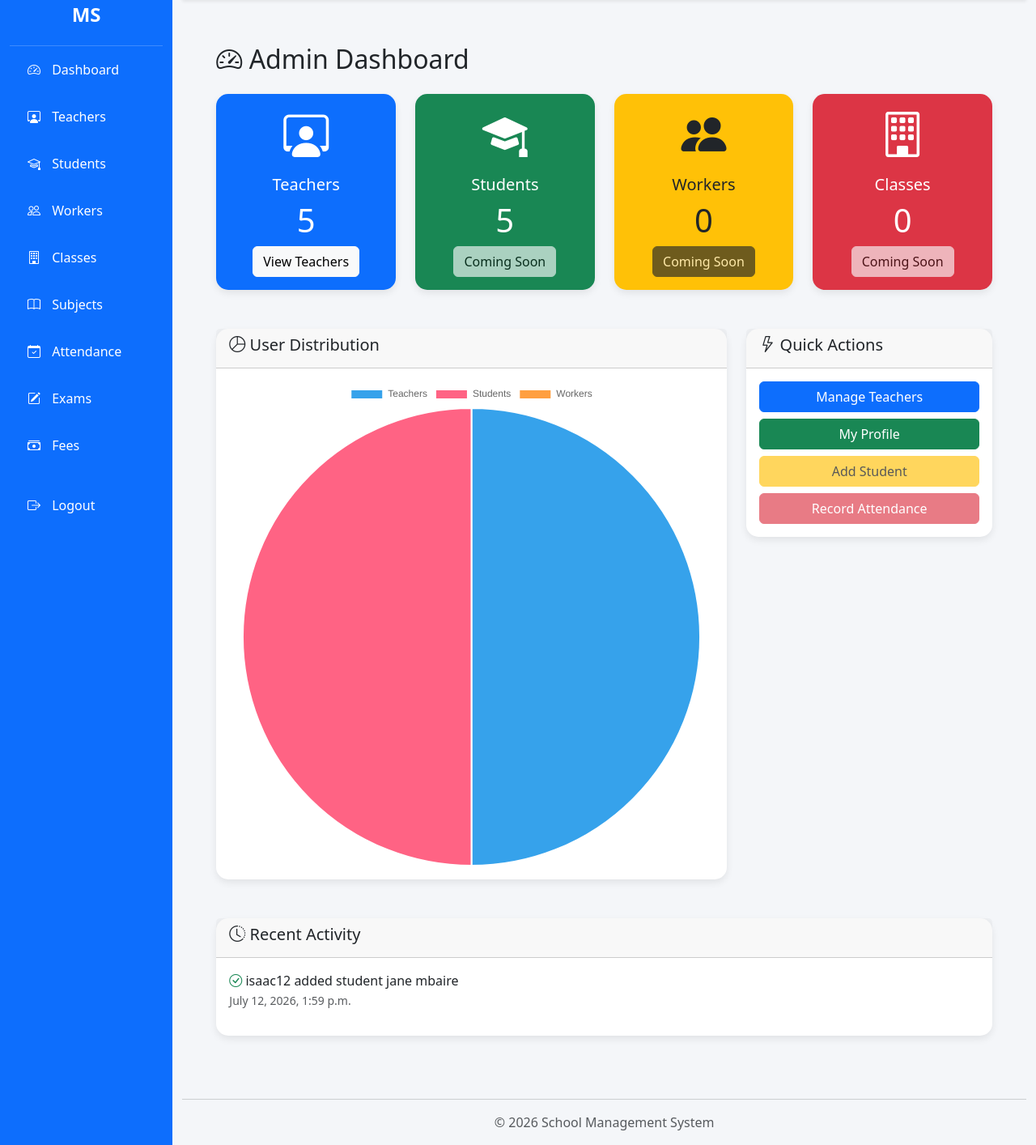
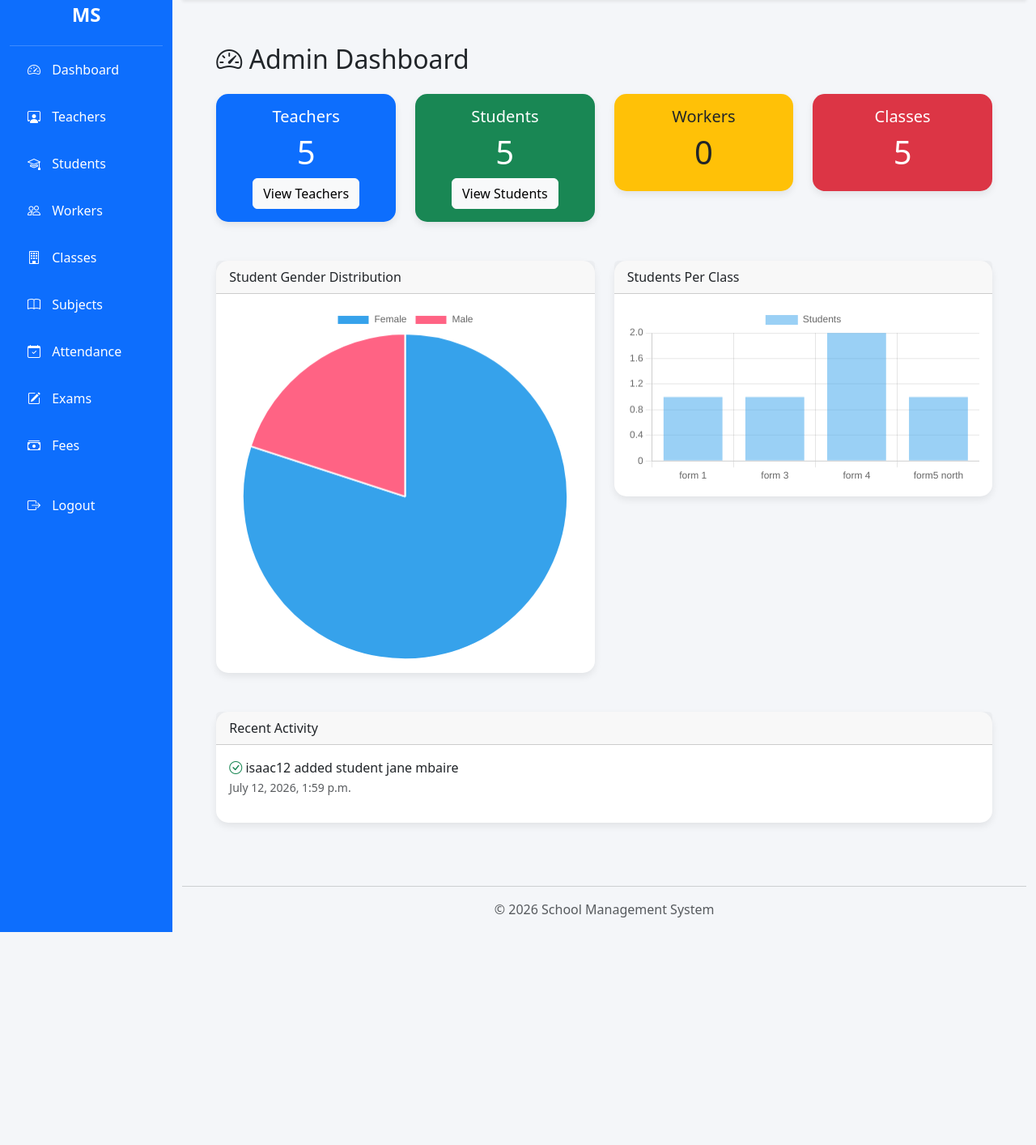
Before and after one commit to iasc12/SCHOOLMANAGEMENTSYSTEM, a Django app: page /admin-dashboard/ in a window 1280 px wide. Shown: the part 56-1470 px from the top of the page at 81% size. After the commit the page ends 1207 px from the top, so only its background shows below. Run offline with Django 5.2, Linux system fonts and the light colour scheme; a user stored in the database is signed in; data comes from the database, SQL or seed files in the repository.

Commit message:
add dashboard analytics and class statistics

```diff
--- a/dashboard/views.py
+++ b/dashboard/views.py
@@ -1,57 +1,69 @@
 from django.shortcuts import render
 from django.contrib.admin.views.decorators import staff_member_required
+from django.db.models import Count
 
 from teachers.models import Teacher
 from students.models import Student
+from classes.models import SchoolClass
 
 from .models import Activity
-
 
 
 @staff_member_required
 def admin_dashboard(request):
 
+    # Dashboard counts
+    teacher_count = Teacher.objects.count()
+    student_count = Student.objects.count()
+    class_count = SchoolClass.objects.count()
 
-    teacher_count = Teacher.objects.count()
-
-
-    student_count = Student.objects.count()
-
-
-    # Temporary until modules are created
-
+    # Temporary until Worker module is created
     worker_count = 0
 
-    class_count = 0
+    # Recent activities
+    activities = Activity.objects.order_by("-created_at")[:5]
 
+    # -----------------------------
+    # Student Gender Statistics
+    # -----------------------------
+    gender_data = (
+        Student.objects
+        .values("gender")
+        .annotate(total=Count("id"))
+    )
 
+    gender_labels = [item["gender"] for item in gender_data]
+    gender_values = [item["total"] for item in gender_data]
 
-    activities = Activity.objects.all()[:5]
+    # -----------------------------
+    # Students Per Class Statistics
+    # -----------------------------
+    class_data = (
+        Student.objects
+        .values("school_class__name")
+        .annotate(total=Count("id"))
+        .order_by("school_class__name")
+    )
 
-
+    class_labels = [item["school_class__name"] for item in class_data]
+    class_values = [item["total"] for item in class_data]
 
     context = {
-
         "teacher_count": teacher_count,
-
         "student_count": student_count,
-
         "worker_count": worker_count,
-
         "class_count": class_count,
-
         "activities": activities,
 
+        # Chart data
+        "gender_labels": gender_labels,
+        "gender_values": gender_values,
+        "class_labels": class_labels,
+        "class_values": class_values,
     }
 
-
-
     return render(
-
         request,
-
         "dashboard/home.html",
-
-        context
-
+        context,
     )
--- a/templates/dashboard/home.html
+++ b/templates/dashboard/home.html
@@ -1,6 +1,8 @@
 {% extends "base.html" %}
 
+
 {% block content %}
+
 
 <div class="container-fluid">
 
@@ -20,40 +22,159 @@
     <div class="row g-4">
 
 
-        <!-- Teachers -->
+        <div class="col-md-3">
+
+            <div class="card bg-primary text-white text-center">
+
+                <div class="card-body">
+
+
+                    <h5>
+                        Teachers
+                    </h5>
+
+
+                    <h1>
+                        {{ teacher_count }}
+                    </h1>
+
+
+                    <a href="{% url 'teacher_list' %}"
+                       class="btn btn-light">
+
+                        View Teachers
+
+                    </a>
+
+
+                </div>
+
+            </div>
+
+        </div>
+
+
+
+
 
         <div class="col-md-3">
 
-            <div class="card bg-primary text-white text-center">
+            <div class="card bg-success text-white text-center">
+
+                <div class="card-body">
+
+
+                    <h5>
+                        Students
+                    </h5>
+
+
+                    <h1>
+                        {{ student_count }}
+                    </h1>
+
+
+                    <a href="/students/"
+                       class="btn btn-light">
+
+                        View Students
+
+                    </a>
+
+
+                </div>
+
+            </div>
+
+        </div>
+
+
+
+
+
+        <div class="col-md-3">
+
+            <div class="card bg-warning text-dark text-center">
+
+                <div class="card-body">
+
+
+                    <h5>
+                        Workers
+                    </h5>
+
+
+                    <h1>
+                        {{ worker_count }}
+                    </h1>
+
+
+                </div>
+
+            </div>
+
+        </div>
+
+
+
+
+
+        <div class="col-md-3">
+
+            <div class="card bg-danger text-white text-center">
+
+                <div class="card-body">
+
+
+                    <h5>
+                        Classes
+                    </h5>
+
+
+                    <h1>
+                        {{ class_count }}
+                    </h1>
+
+
+                </div>
+
+            </div>
+
+        </div>
+
+
+    </div>
+
+
+
+
+
+    <!-- Charts -->
+
+    <div class="row mt-5">
+
+
+
+        <!-- Gender Chart -->
+
+
+        <div class="col-md-6">
+
+
+            <div class="card">
+
+
+                <div class="card-header">
+
+                    Student Gender Distribution
+
+                </div>
 
 
                 <div class="card-body">
 
 
-                    <i class="bi bi-person-workspace display-4"></i>
-
-
-                    <h5 class="mt-3">
-
-                        Teachers
-
-                    </h5>
-
-
-                    <h1>
-
-                        {{ teacher_count }}
-
-                    </h1>
-
-
-                    <a href="{% url 'teacher_list' %}"
-
-                       class="btn btn-light">
-
-                        View Teachers
-
-                    </a>
+                    <canvas id="genderChart"></canvas>
 
 
                 </div>
@@ -68,157 +189,10 @@
 
 
 
-        <!-- Students -->
-
-        <div class="col-md-3">
+        <!-- Class Chart -->
 
 
-            <div class="card bg-success text-white text-center">
-
-
-                <div class="card-body">
-
-
-                    <i class="bi bi-mortarboard-fill display-4"></i>
-
-
-                    <h5 class="mt-3">
-
-                        Students
-
-                    </h5>
-
-
-                    <h1>
-
-                        {{ student_count }}
-
-                    </h1>
-
-
-                    <button class="btn btn-light" disabled>
-
-                        Coming Soon
-
-                    </button>
-
-
-                </div>
-
-
-            </div>
-
-
-        </div>
-
-
-
-
-
-        <!-- Workers -->
-
-        <div class="col-md-3">
-
-
-            <div class="card bg-warning text-dark text-center">
-
-
-                <div class="card-body">
-
-
-                    <i class="bi bi-people-fill display-4"></i>
-
-
-                    <h5 class="mt-3">
-
-                        Workers
-
-                    </h5>
-
-
-                    <h1>
-
-                        {{ worker_count }}
-
-                    </h1>
-
-
-                    <button class="btn btn-dark" disabled>
-
-                        Coming Soon
-
-                    </button>
-
-
-                </div>
-
-
-            </div>
-
-
-        </div>
-
-
-
-
-
-        <!-- Classes -->
-
-        <div class="col-md-3">
-
-
-            <div class="card bg-danger text-white text-center">
-
-
-                <div class="card-body">
-
-
-                    <i class="bi bi-building display-4"></i>
-
-
-                    <h5 class="mt-3">
-
-                        Classes
-
-                    </h5>
-
-
-                    <h1>
-
-                        {{ class_count }}
-
-                    </h1>
-
-
-                    <button class="btn btn-light" disabled>
-
-                        Coming Soon
-
-                    </button>
-
-
-                </div>
-
-
-            </div>
-
-
-        </div>
-
-
-
-    </div>
-
-
-
-
-
-    <!-- Chart -->
-
-    <div class="row mt-5">
-
-
-        <div class="col-md-8">
+        <div class="col-md-6">
 
 
             <div class="card">
@@ -226,100 +200,15 @@
 
                 <div class="card-header">
 
-
-                    <h5>
-
-                        <i class="bi bi-pie-chart"></i>
-
-                        User Distribution
-
-                    </h5>
-
+                    Students Per Class
 
                 </div>
-
 
 
                 <div class="card-body">
 
 
-                    <canvas id="userChart"></canvas>
-
-
-                </div>
-
-
-            </div>
-
-
-        </div>
-
-
-
-
-
-        <!-- Quick Actions -->
-
-
-        <div class="col-md-4">
-
-
-            <div class="card">
-
-
-                <div class="card-header">
-
-
-                    <h5>
-
-                        <i class="bi bi-lightning"></i>
-
-                        Quick Actions
-
-                    </h5>
-
-
-                </div>
-
-
-
-                <div class="card-body d-grid gap-2">
-
-
-                    <a href="{% url 'teacher_list' %}"
-
-                       class="btn btn-primary">
-
-                        Manage Teachers
-
-                    </a>
-
-
-
-                    <a href="{% url 'teacher_profile' %}"
-
-                       class="btn btn-success">
-
-                        My Profile
-
-                    </a>
-
-
-
-                    <button class="btn btn-warning" disabled>
-
-                        Add Student
-
-                    </button>
-
-
-
-                    <button class="btn btn-danger" disabled>
-
-                        Record Attendance
-
-                    </button>
-
+                    <canvas id="classChart"></canvas>
 
 
                 </div>
@@ -338,6 +227,7 @@
 
 
 
+
     <!-- Recent Activity -->
 
 
@@ -347,60 +237,42 @@
         <div class="card-header">
 
 
-            <h5>
-
-                <i class="bi bi-clock-history"></i>
-
-                Recent Activity
-
-            </h5>
+            Recent Activity
 
 
         </div>
 
 
-
         <div class="card-body">
-
 
 
             {% for activity in activities %}
 
 
-                <div class="mb-3">
-
+                <p>
 
                     <i class="bi bi-check-circle text-success"></i>
 
-
                     {{ activity.message }}
-
 
                     <br>
 
-
                     <small class="text-muted">
 
-
                         {{ activity.created_at }}
-
 
                     </small>
 
 
-                </div>
-
+                </p>
 
 
             {% empty %}
 
 
                 <p>
-
-                    No activity recorded yet.
-
+                    No activity yet.
                 </p>
-
 
 
             {% endfor %}
@@ -414,6 +286,7 @@
 
 
 
+
 </div>
 
 
@@ -422,7 +295,6 @@
 
 <!-- Chart.js -->
 
-
 <script src="https://cdn.jsdelivr.net/npm/chart.js"></script>
 
 
@@ -430,59 +302,89 @@
 <script>
 
 
-const ctx = document.getElementById('userChart');
+// Gender Chart
+
+
+const genderChart = document.getElementById(
+    "genderChart"
+);
 
 
 
-new Chart(ctx, {
+new Chart(
+    genderChart,
+    {
 
+        type: "pie",
 
-    type: 'pie',
+        data: {
 
+            labels: {{ gender_labels|safe }},
 
-    data: {
+            datasets: [
 
+                {
 
-        labels: [
+                    label: "Students",
 
+                    data: {{ gender_values|safe }}
 
-            'Teachers',
+                }
 
-            'Students',
+            ]
 
-            'Workers'
+        }
 
+    }
 
-        ],
+);
 
 
 
-        datasets: [{
 
 
-            data: [
+
+// Class Chart
 
 
-                {{ teacher_count }},
+const classChart = document.getElementById(
+    "classChart"
+);
 
-                {{ student_count }},
 
-                {{ worker_count }}
 
+new Chart(
+
+    classChart,
+
+    {
+
+        type: "bar",
+
+        data: {
+
+
+            labels: {{ class_labels|safe }},
+
+
+            datasets: [
+
+                {
+
+                    label: "Students",
+
+                    data: {{ class_values|safe }}
+
+                }
 
             ]
 
-
-
-        }]
-
+        }
 
 
     }
 
-
-
-});
+);
 
 
 
```
Also changed, not shown: classes/admin.py (+10 -3 lines), classes/models.py (+15 -9 lines), classes/migrations/0003_remove_schoolclass_academic_year_and_more.py (added), db.sqlite3.
